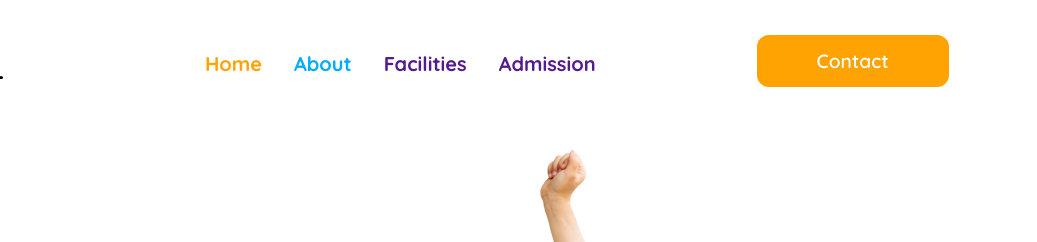
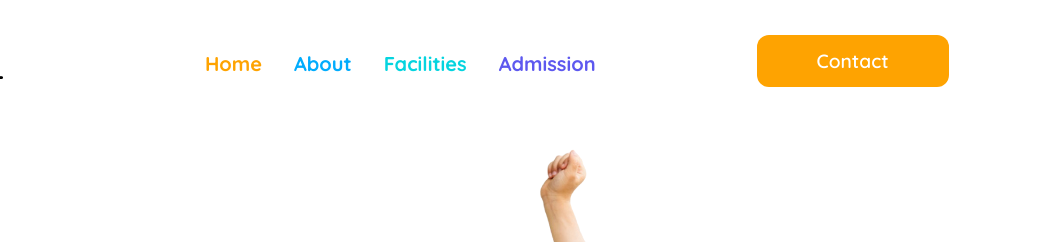
Before and after one commit to DividedbyZero8060/A2-kids-school, a plain HTML site: page index.html in a window 1280 px wide. Shown: the top 242 px of the page, 243-1280 px from the left. Drawn offline with Linux system fonts and the light colour scheme.

Commit message:
fix: fixed incorrect coloring in nav items

```diff
--- a/styles/style.css
+++ b/styles/style.css
@@ -55,11 +55,11 @@
     color: rgb(1, 172, 253);
 }
 
-.banner-nav .nav-word-style1{
+.banner-nav .nav-word-style3{
     color: rgb(5, 212, 223);
 }
 
-.banner-nav .nav-word-style1{
+.banner-nav .nav-word-style4{
     color: rgb(93, 88, 239);
 }
 
```
